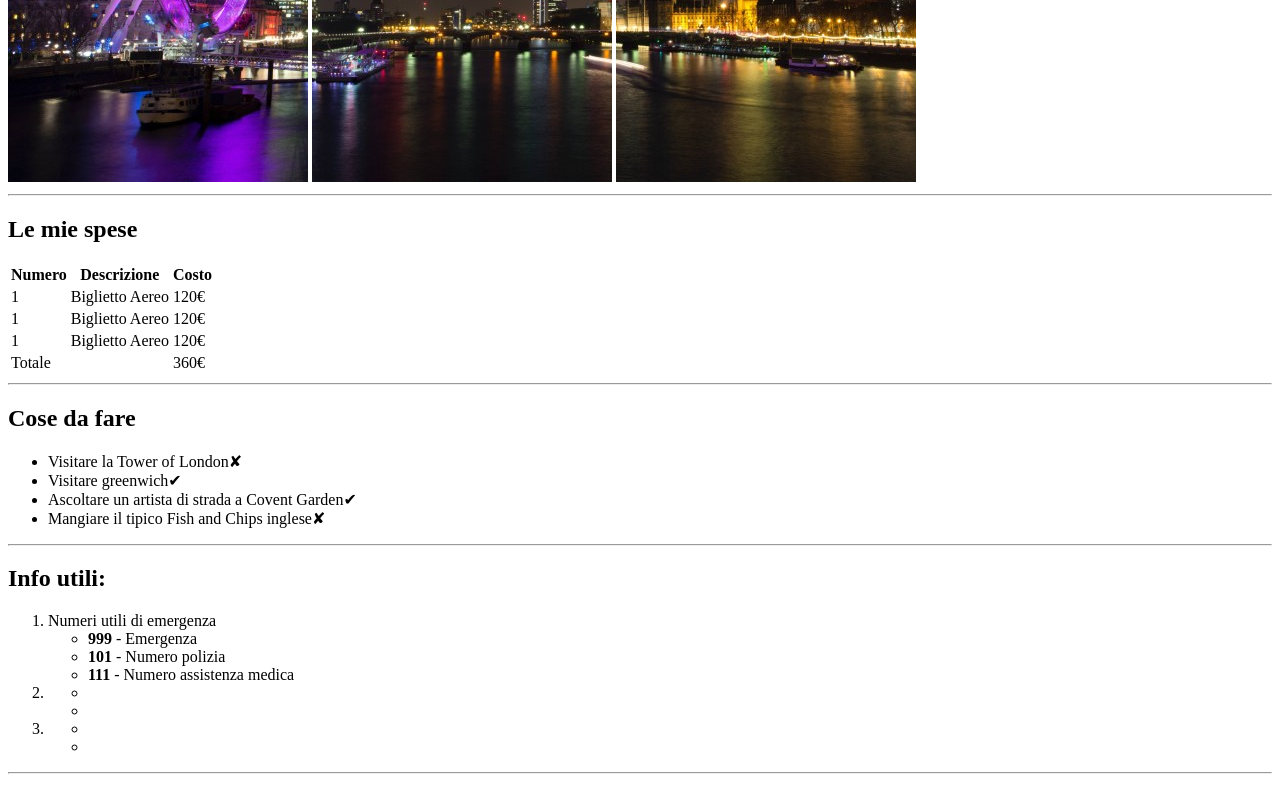
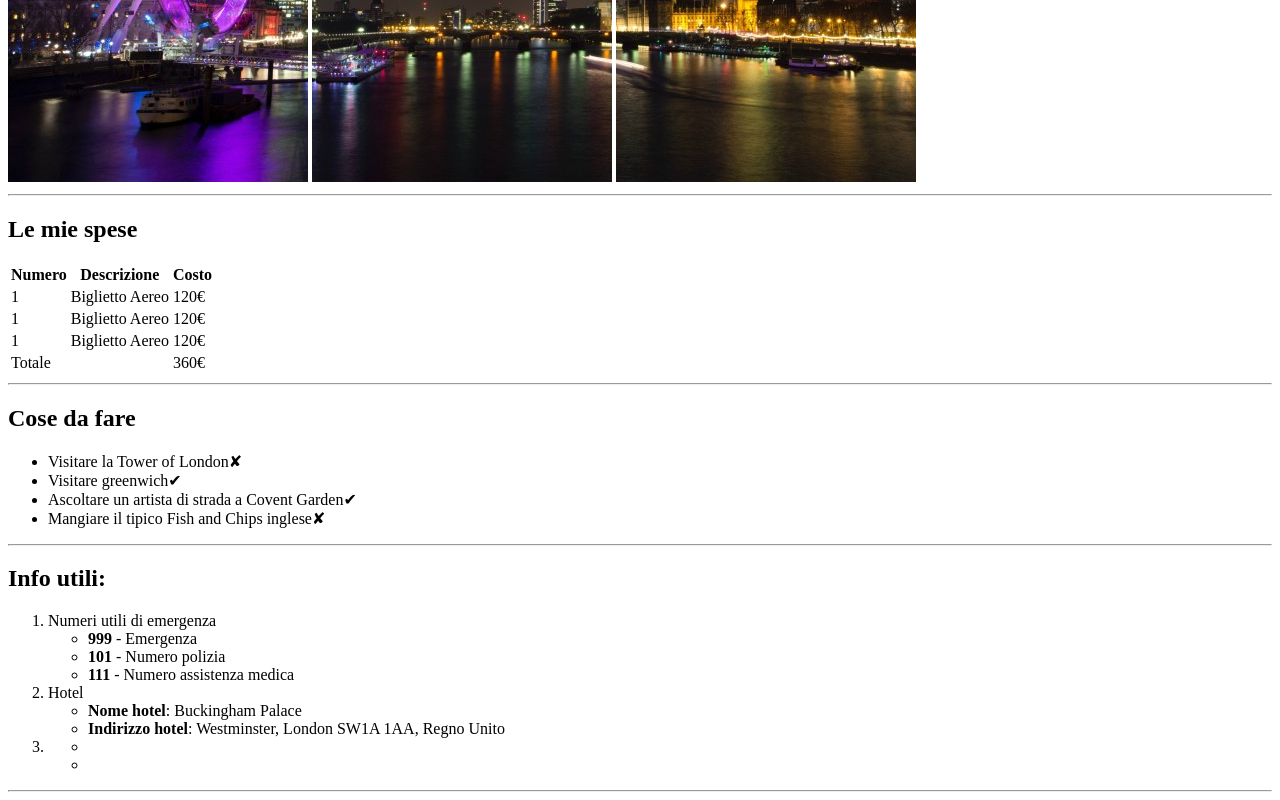
Before and after one commit to Pacciatore/html-london-trip, a plain HTML site: page index.html in a window 1280 px wide. Shown: the part 498-1298 px from the top of the page. Drawn offline with Linux system fonts and the light colour scheme.

Commit message:
Compilazione secondo punto dell'elenco

```diff
--- a/index.html
+++ b/index.html
@@ -89,10 +89,10 @@
                     <li><strong>111</strong> - Numero assistenza medica</li>
                 </ul>
             </li>
-            <li>
+            <li>Hotel
                 <ul>
-                    <li></li>
-                    <li></li>
+                    <li><strong>Nome hotel</strong>: Buckingham Palace</li>
+                    <li><strong>Indirizzo hotel</strong>: Westminster, London SW1A 1AA, Regno Unito</li>
                 </ul>
             </li>
             <li>
```
